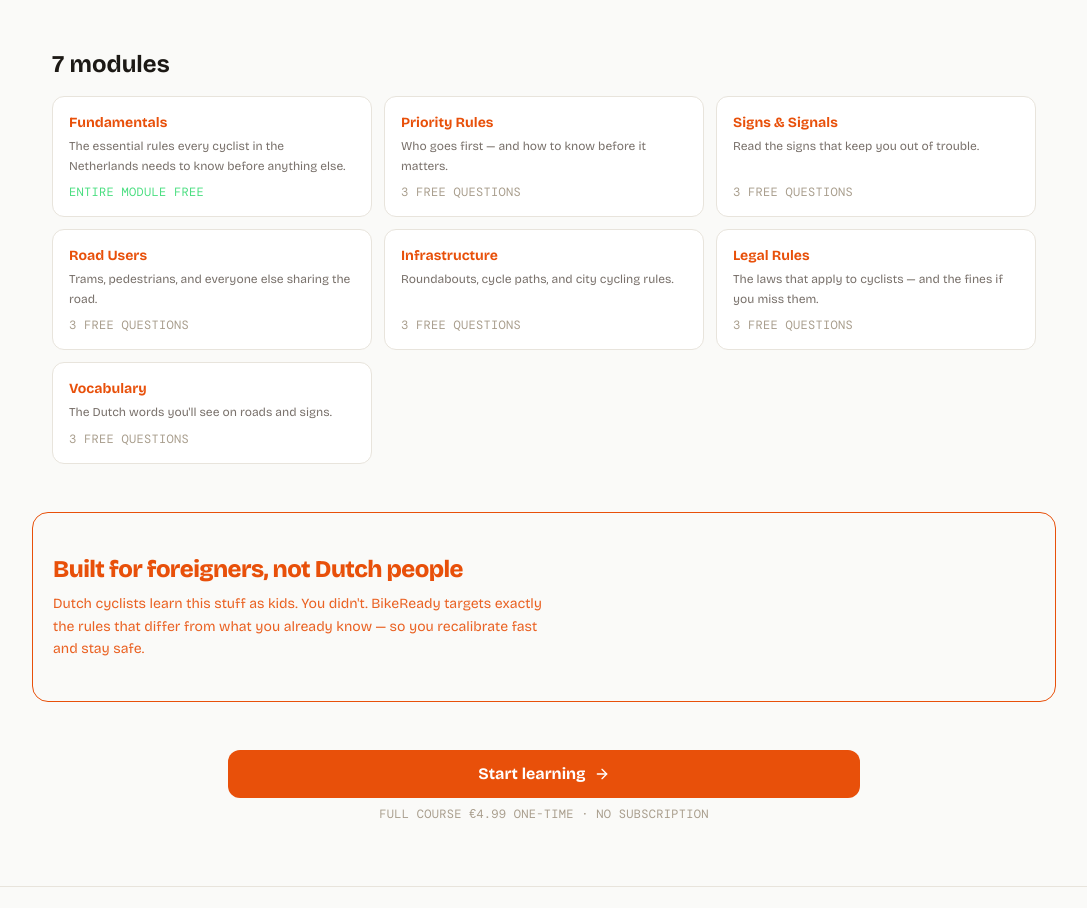
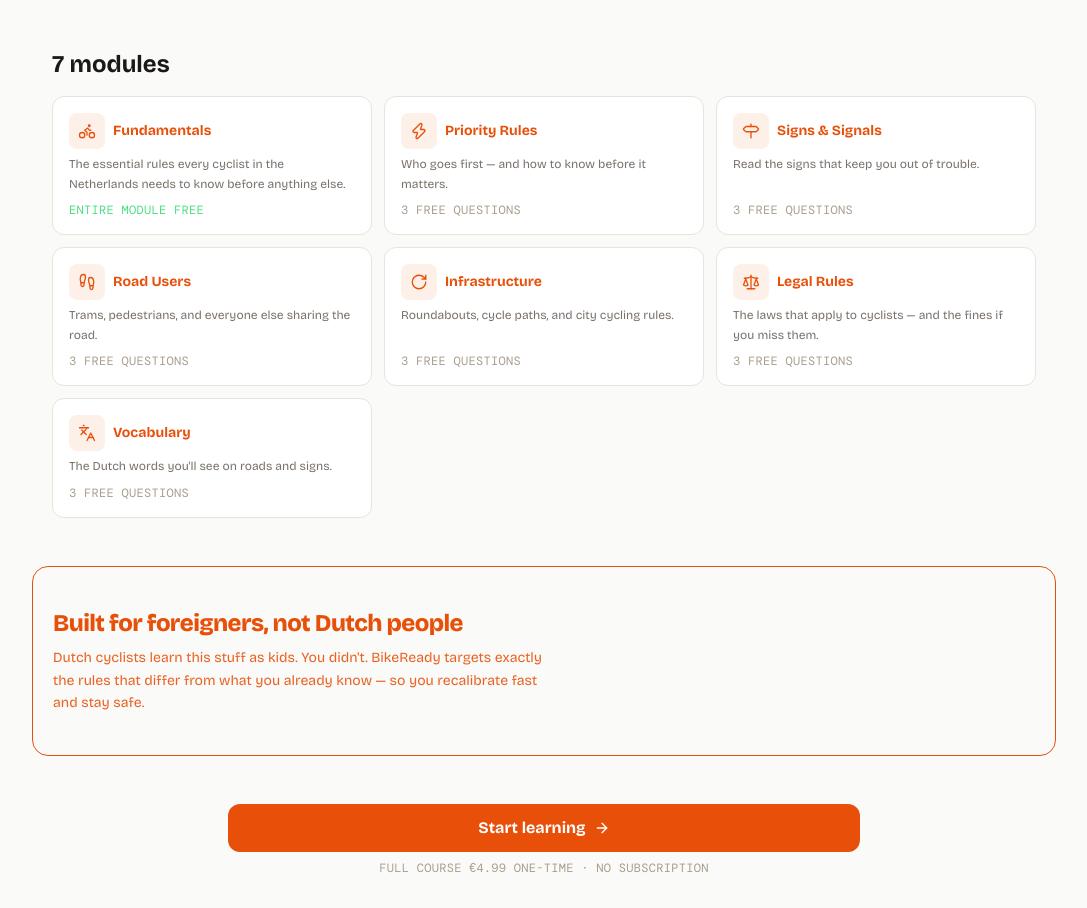
Before and after one commit to seanreilly11/bike-ready, a Next.js app: page / in a window 1280 px wide. Shown: the part 862-1770 px from the top of the page, without its empty margins (96-1183 px from the left). Built offline with nearby package versions, Linux system fonts and the light colour scheme; no server answers.

Commit message:
feat(icons): replace emoji with lucide module/badge icons
Module/Badge now carry a lucide icon; a ModuleIcon tile replaces emoji across landing, module cards, session header, gate, test breakdown and onboarding. No emoji remain.

```diff
--- a/app/page.tsx
+++ b/app/page.tsx
@@ -3,6 +3,7 @@ import Link from "next/link";
 import Nav from "@/components/layout/Nav";
 import LandingButton from "@/components/layout/LandingButton";
 import HeroSection from "@/components/layout/HeroSection";
+import ModuleIcon from "@/components/ui/ModuleIcon";
 import modules from "@/data/modules";
 import { APP_PRICE } from "@/data/constants";
 import { FREE_PER_MODULE } from "@/types";
@@ -97,9 +98,12 @@ export default function LandingPage() {
                 ].join(" ")}
               >
                 <div>
-                  <p className="font-display font-bold text-sm text-orange mb-1">
-                    {mod.title}
-                  </p>
+                  <div className="flex items-center gap-2 mb-1.5">
+                    <ModuleIcon icon={mod.icon} size="sm" />
+                    <p className="font-display font-bold text-sm text-orange">
+                      {mod.title}
+                    </p>
+                  </div>
                   <p className="text-xs text-stone-500 leading-relaxed mb-2">
                     {mod.description}
                   </p>
--- a/app/test/page.tsx
+++ b/app/test/page.tsx
@@ -14,6 +14,7 @@ import QuestionCard from "@/components/questions/QuestionCard";
 import FeedbackPanel from "@/components/questions/FeedbackPanel";
 import ProgressBar from "@/components/ui/ProgressBar";
 import Button from "@/components/ui/Button";
+import ModuleIcon from "@/components/ui/ModuleIcon";
 import modules from "@/data/modules";
 import { useQuestions } from "@/hooks/useQuestions";
 import { useUIStore } from "@/stores/uiStore";
@@ -282,7 +283,7 @@ export default function TestPage() {
                   {pct}%
                 </span>
               </div>
-              <ProgressBar value={pct} color="orange" height={3} />
+              <ProgressBar value={pct} color="orange" height={6} />
             </div>
           </div>
 
@@ -400,8 +401,9 @@ export default function TestPage() {
                   style={{ animationDelay: `${i * 50}ms` }}
                 >
                   <div className="flex items-center justify-between mb-2">
-                    <span className="font-display font-medium text-stone-900 flex items-center gap-1.5">
-                      {mod.emoji} {mod.title}
+                    <span className="font-display font-medium text-stone-900 flex items-center gap-2">
+                      <ModuleIcon icon={mod.icon} size="sm" />
+                      {mod.title}
                     </span>
                     <span className="font-mono text-xs text-stone-400">
                       {correct}/{total}
--- a/components/badges/BadgeItem.tsx
+++ b/components/badges/BadgeItem.tsx
@@ -10,27 +10,33 @@ interface BadgeItemProps {
 }
 
 const sizeClasses = {
-  sm: { outer: 'size-9',      emoji: 'text-base',   pip: 'size-3.5',    svg: 'size-[7px]',  lock: 15 },
-  md: { outer: 'size-14',     emoji: 'text-[25px]', pip: 'size-[18px]', svg: 'size-[9px]',  lock: 20 },
-  lg: { outer: 'size-[72px]', emoji: 'text-[32px]', pip: 'size-[22px]', svg: 'size-[11px]', lock: 26 },
+  sm: { outer: 'size-9',      icon: 16, pip: 'size-3.5',    svg: 'size-[7px]',  lock: 15 },
+  md: { outer: 'size-14',     icon: 24, pip: 'size-[18px]', svg: 'size-[9px]',  lock: 20 },
+  lg: { outer: 'size-[72px]', icon: 30, pip: 'size-[22px]', svg: 'size-[11px]', lock: 26 },
 }
 
 export default function BadgeItem({ badge, earned, mastered, size = 'md' }: BadgeItemProps) {
   const classes = sizeClasses[size]
+  const Icon = badge.icon
 
   const borderColor = mastered ? colors.gold : earned ? colors.green : colors.stone200
   const borderWidth = mastered || earned ? 2.5 : 1
   const bg          = mastered ? colors.goldLight : colors.stone100
   const opacity     = earned ? 1 : 0.4
+  const iconColor   = mastered ? colors.gold : colors.orange
 
   return (
     <div className="relative inline-block">
       <div
-        className={`${classes.outer} ${classes.emoji} rounded-full flex items-center justify-center select-none`}
-        style={{ background: bg, border: `${borderWidth}px solid ${borderColor}`, opacity, lineHeight: 1 }}
+        className={`${classes.outer} rounded-full flex items-center justify-center select-none`}
+        style={{ background: bg, border: `${borderWidth}px solid ${borderColor}`, opacity }}
         aria-label={badge.name}
       >
-        {earned ? badge.emoji : <Lock size={classes.lock} className="text-stone-500" aria-hidden="true" />}
+        {earned ? (
+          <Icon size={classes.icon} strokeWidth={1.75} style={{ color: iconColor }} aria-hidden="true" />
+        ) : (
+          <Lock size={classes.lock} className="text-stone-500" aria-hidden="true" />
+        )}
       </div>
 
       {mastered && (
--- a/components/layout/GateModal.tsx
+++ b/components/layout/GateModal.tsx
@@ -4,6 +4,7 @@ import { useEffect } from "react";
 import { Check, ArrowRight } from "lucide-react";
 import type { Module, ModuleId } from "@/types";
 import Button from "@/components/ui/Button";
+import ModuleIcon from "@/components/ui/ModuleIcon";
 import { APP_PRICE } from "@/data/constants";
 import { useAnalytics } from "@/hooks/useAnalytics";
 
@@ -88,13 +89,16 @@ export default function GateModal({
         {/* Next module nudge */}
         {nextModule && (
           <div className="bg-stone-100 border border-stone-200 rounded-xl p-4 mb-4 flex items-center justify-between gap-3">
+            <div className="flex items-center gap-3 min-w-0">
+              <ModuleIcon icon={nextModule.icon} size="sm" />
               <div>
                 <p className="font-mono text-xs uppercase tracking-wide text-stone-400 mb-0.5">
                   Or try next
                 </p>
                 <p className="font-display font-bold text-stone-900">
-                {nextModule.emoji} {nextModule.title}
+                  {nextModule.title}
                 </p>
+              </div>
             </div>
             <button
               onClick={() => { track('gate_next_module_clicked', { from_module: moduleId, to_module: nextModule.id as ModuleId }); onNextModule(nextModule.id); }}
--- /dev/null
+++ b/components/ui/ModuleIcon.tsx
@@ -0,0 +1,34 @@
+import type { LucideIcon } from 'lucide-react'
+
+type Size = 'sm' | 'md' | 'lg'
+
+interface ModuleIconProps {
+  icon:       LucideIcon
+  size?:      Size
+  className?: string
+}
+
+const tileClasses: Record<Size, string> = {
+  sm: 'size-9 rounded-lg',
+  md: 'size-11 rounded-xl',
+  lg: 'size-14 rounded-2xl',
+}
+
+const iconPx: Record<Size, number> = { sm: 18, md: 22, lg: 28 }
+
+// A module's lucide icon in the standard orange-on-orange-light tile.
+// Decorative — the adjacent module title is the accessible label.
+export default function ModuleIcon({ icon: Icon, size = 'md', className = '' }: ModuleIconProps) {
+  return (
+    <span
+      className={[
+        'flex-none inline-flex items-center justify-center',
+        'bg-orange-light text-orange',
+        tileClasses[size],
+        className,
+      ].join(' ')}
+    >
+      <Icon size={iconPx[size]} strokeWidth={1.75} aria-hidden="true" />
+    </span>
+  )
+}
--- a/data/badges.ts
+++ b/data/badges.ts
@@ -1,59 +1,60 @@
+import { Bike, Zap, Signpost, Footprints, RotateCw, Scale, Languages, Trophy } from 'lucide-react'
 import type { Badge } from '@/types'
 
 const badges: Badge[] = [
   {
     id:          'badge_fundamentals',
     name:        'Ready to Ride',
-    emoji:       '🚲',
+    icon:        Bike,
     description: 'Completed Fundamentals',
     moduleId:    'fundamentals',
   },
   {
     id:          'badge_priority',
     name:        'Priority Pro',
-    emoji:       '⚡',
+    icon:        Zap,
     description: 'Completed Priority Rules',
     moduleId:    'priority',
   },
   {
     id:          'badge_signs',
     name:        'Sign Reader',
-    emoji:       '🪧',
+    icon:        Signpost,
     description: 'Completed Signs & Signals',
     moduleId:    'signs',
   },
   {
     id:          'badge_roadusers',
     name:        'Road Aware',
-    emoji:       '🚶',
+    icon:        Footprints,
     description: 'Completed Road Users',
     moduleId:    'roadusers',
   },
   {
     id:          'badge_infra',
     name:        'Roundabout Ready',
-    emoji:       '🔄',
+    icon:        RotateCw,
     description: 'Completed Infrastructure',
     moduleId:    'infrastructure',
   },
   {
     id:          'badge_legal',
     name:        'Law Abiding',
-    emoji:       '⚖️',
+    icon:        Scale,
     description: 'Completed Legal Rules',
     moduleId:    'legal',
   },
   {
     id:          'badge_vocab',
     name:        'Dutch Speaker',
-    emoji:       '🇳🇱',
+    icon:        Languages,
     description: 'Completed Vocabulary',
     moduleId:    'vocabulary',
   },
   {
     id:          'badge_master',
     name:        'BikeReady',
-    emoji:       '🏆',
+    icon:        Trophy,
     description: 'Completed all modules and passed the Test',
     moduleId:    null,
   },
--- a/types/index.ts
+++ b/types/index.ts
@@ -2,6 +2,7 @@
 // This is the single source of truth for all type definitions.
 
 import { SIGN_REGISTRY } from "@/data/signs";
+import type { LucideIcon } from "lucide-react";
 
 // ---------------------------------------------------------------------------
 // Enums and unions
@@ -95,7 +96,7 @@ export interface LessonsFile {
 export interface Module {
   id: ModuleId;
   title: string;
-  emoji: string;
+  icon: LucideIcon;
   description: string;
   badgeId: string;
   badgeName: string;
@@ -105,7 +106,7 @@ export interface Module {
 export interface Badge {
   id: string;
   name: string;
-  emoji: string;
+  icon: LucideIcon;
   description: string;
   moduleId: ModuleId | null;
 }
```
Also changed, not shown: components/layout/OnboardingOverlay.tsx (+7 -6 lines), data/modules.ts (+8 -7 lines), 1 other file (tests, documents, lock files or other folders). Lines whose indentation alone changed are shown as unchanged.
